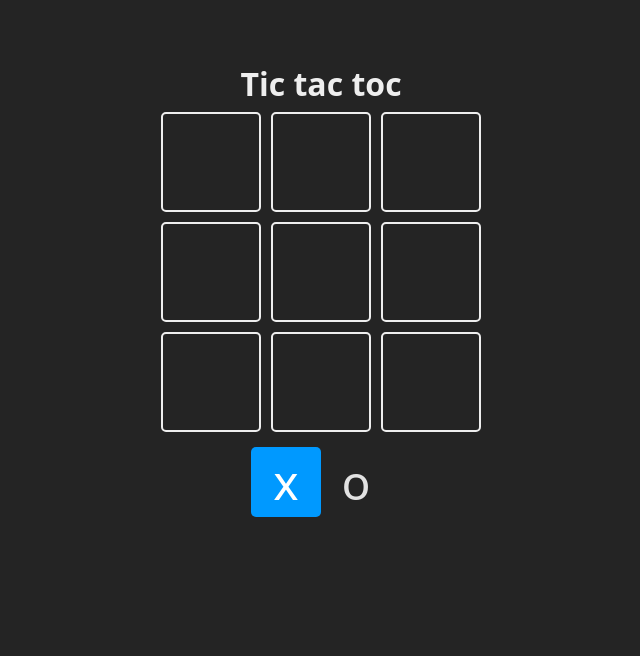
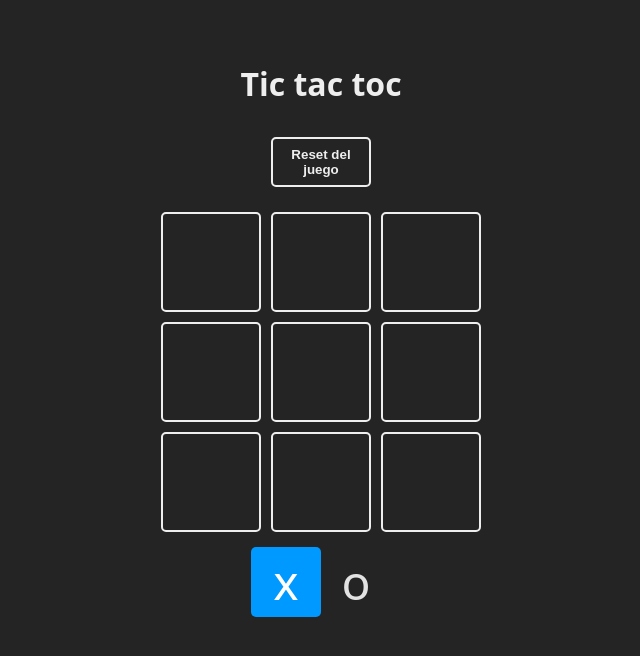
Before and after one commit to soadfreyle/learn-react, a React (Vite) app in the folder projects/02-tic-tac-toe/: page / in a window 1280 px wide. Shown: the top 656 px of the page, without its empty margins (319-959 px from the left). Built offline with nearby package versions, Linux system fonts and the light colour scheme.

Commit message:
off button that resets the game

```diff
--- a/projects/02-tic-tac-toe/src/App.jsx
+++ b/projects/02-tic-tac-toe/src/App.jsx
@@ -78,6 +78,7 @@ function App() {
   return (
     <main className="board">
       <h1>Tic tac toc</h1>
+      <button onClick={resetGame}>Reset del juego</button>
       <section className="game">
         {board.map((_, index) => {
           return (
```
